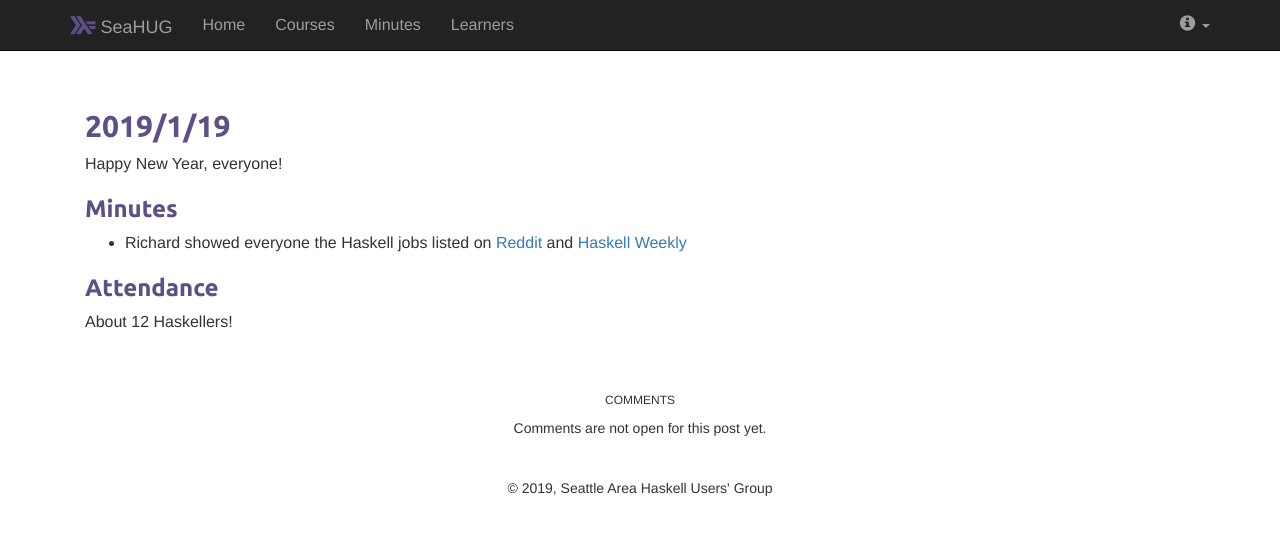
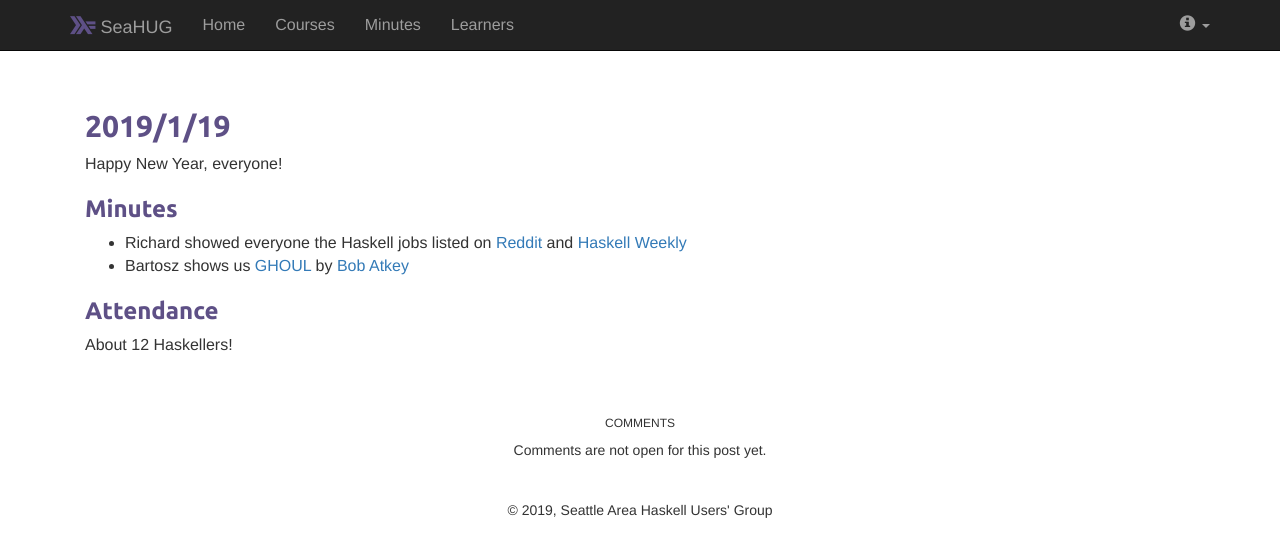
Before and after one commit to seahug/seahug.github.io, a Jekyll site: the page built from _posts/2019-01-19-minutes.md, in a window 1280 px wide. Shown: the top 557 px of the page. Built offline with Jekyll 4.4.1, drawn with Linux system fonts in a browser that asks for light colours; nearby versions of some CDN libraries.

Commit message:
Bob Atkey and GHOUL links

```diff
--- a/_posts/2019-01-19-minutes.md
+++ b/_posts/2019-01-19-minutes.md
@@ -12,10 +12,13 @@ Happy New Year, everyone!
 ### Minutes
 
 * Richard showed everyone the Haskell jobs listed on [Reddit][haskell-subreddit] and [Haskell Weekly][haskell-weekly]
+* Bartosz shows us [GHOUL][ghoul] by [Bob Atkey][bob-atkey]
 
 ### Attendance
 
 About 12 Haskellers!
 
+[bob-atkey]: https://www.strath.ac.uk/staff/atkeyrobertdr/
+[ghoul]: https://github.com/bobatkey/CS316-18/blob/master/exercises/Ex4.hs
 [haskell-subreddit]: https://www.reddit.com/r/haskell/
 [haskell-weekly]: https://haskellweekly.news/
```
